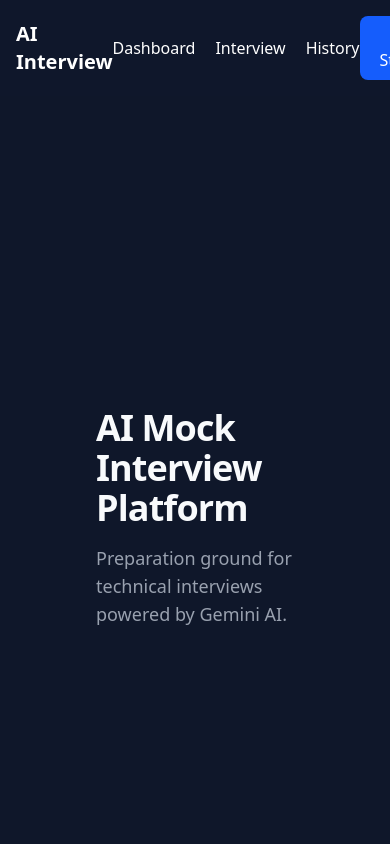
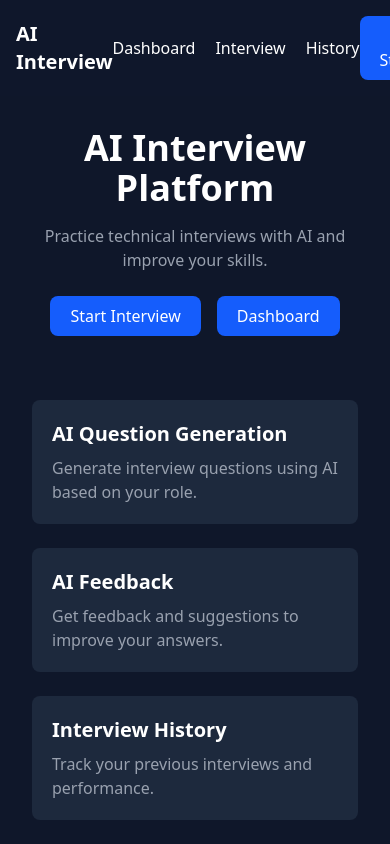
Before and after one commit to khanzakirkhan723595/React_Nextjs_Project, a Next.js app: page / in a window 390 px wide. Shown: the top 844 px of the page. Built offline with nearby package versions, Linux system fonts and the light colour scheme.

Commit message:
build responsive landing page UI

```diff
--- a/app/page.tsx
+++ b/app/page.tsx
@@ -1,12 +1,132 @@
+import Link from "next/link";
+import Button from "@/components/Button";
+
+
 export default function Home() {
-  return (
-    <main className="flex min-h-screen flex-col items-center justify-center p-24">
-      <h1 className="text-4xl font-bold tracking-tight">
-        AI Mock Interview Platform
-      </h1>
-      <p className="mt-4 text-lg text-gray-400">
-        Preparation ground for technical interviews powered by Gemini AI.
-      </p>
-    </main>
-  );
+
+
+    const features = [
+
+        {
+            title: "AI Question Generation",
+            description: "Generate interview questions using AI based on your role."
+        },
+
+
+        {
+            title: "AI Feedback",
+            description: "Get feedback and suggestions to improve your answers."
+        },
+
+
+        {
+            title: "Interview History",
+            description: "Track your previous interviews and performance."
+        }
+
+    ];
+
+
+
+    return (
+
+        <main className="p-8">
+
+
+            {/* Hero Section */}
+
+            <section className="text-center">
+
+
+                <h1 className="text-4xl font-bold text-white">
+
+                    AI Interview Platform
+
+                </h1>
+
+
+                <p className="mt-4 text-gray-400">
+
+                    Practice technical interviews with AI and improve your skills.
+
+                </p>
+
+
+
+                <div className="mt-6 flex justify-center gap-4">
+
+
+                    <Link href="/interview">
+
+                        <Button
+                            text="Start Interview"
+                        />
+
+                    </Link>
+
+
+
+                    <Link href="/dashboard">
+
+                        <Button
+                            text="Dashboard"
+                        />
+
+                    </Link>
+
+
+                </div>
+
+
+            </section>
+
+
+
+
+            {/* Features Section */}
+
+
+            <section className="mt-16 grid md:grid-cols-3 gap-6">
+
+
+                {
+                    features.map((feature,index)=>(
+
+
+                        <div
+                            key={index}
+                            className="p-5 bg-slate-800 rounded-lg"
+                        >
+
+
+                            <h2 className="text-xl font-bold text-white">
+
+                                {feature.title}
+
+                            </h2>
+
+
+
+                            <p className="mt-2 text-gray-400">
+
+                                {feature.description}
+
+                            </p>
+
+
+                        </div>
+
+
+                    ))
+                }
+
+
+            </section>
+
+
+
+        </main>
+
+    );
+
 }
```
